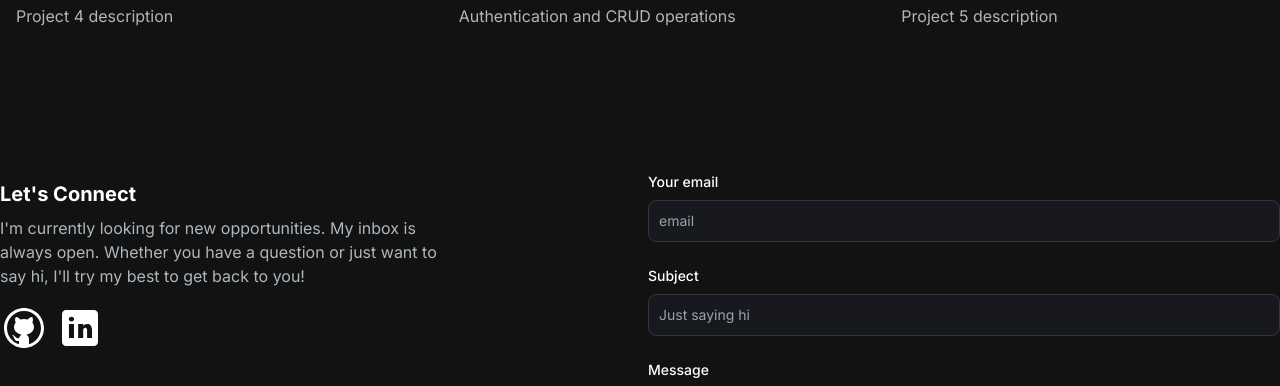
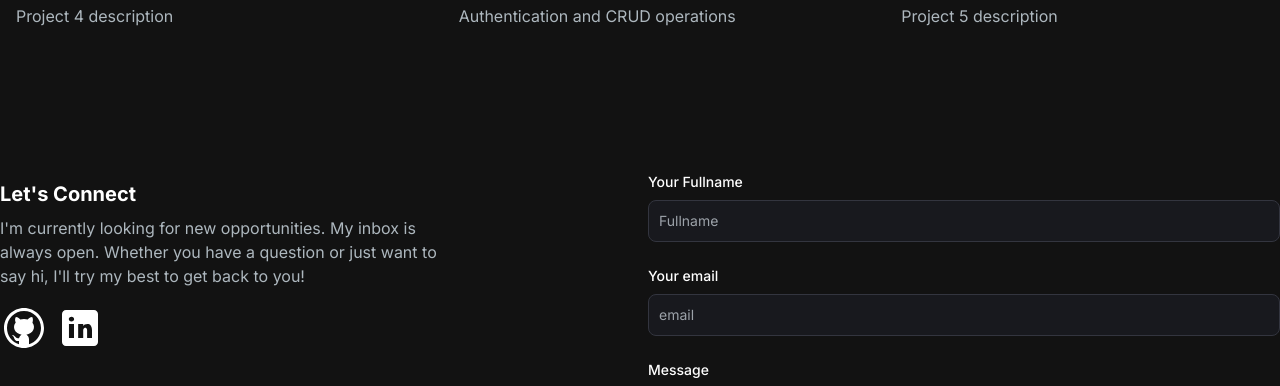
Before and after one commit to Nistavilo/my-portfolio, a Next.js app: page / in a window 1280 px wide. Shown: the part 2248-2634 px from the top of the page. Built offline with nearby package versions, Linux system fonts and the light colour scheme.

Commit message:
emailupdatecommit

```diff
--- a/src/app/api/index.js
+++ b/src/app/api/index.js
@@ -1,11 +1,14 @@
 const express = require('express');
 const app = express();
 const dotenv = require("dotenv")
+
 dotenv.config();
 const port = process.env.PORT;
 const bodyParser = require('body-parser');
 const nodemailer = require('nodemailer');
+const cors = require('cors')
 
+app.use(cors());
 app.use(express.static('public'));
 app.use(bodyParser.urlencoded({ extended: true }));
 app.use(bodyParser.json());
@@ -13,14 +16,14 @@ app.use(bodyParser.json());
 app.post('/email', (req, res) => {
     console.log(process.env.EMAIL)
     console.log(process.env.PASSWORD)
-    const { fullName, mail, comments } = req.body;
+    const { fullName, email, comments } = req.body;
 
     const content = {
         fullName: fullName,
-        email: mail,
+        email: email,
         comments: comments
     };
-
+    console.log(content);
     try {
         sendVerificationEmail(content);
         console.log("Successfully sending Message");
--- a/src/app/api/package.json
+++ b/src/app/api/package.json
@@ -10,7 +10,8 @@
   "license": "ISC",
   "dependencies": {
     "body-parser": "^1.20.2",
-    "dotenv": "^16.3.2",
+    "cors": "^2.8.5",
+    "dotenv": "^16.4.1",
     "express": "^4.18.2",
     "nodemailer": "^6.9.8"
   }
--- a/src/app/components/EmailSection.jsx
+++ b/src/app/components/EmailSection.jsx
@@ -1,4 +1,4 @@
-// Import necessary modules and libraries
+"use client"
 import React, { useState } from "react";
 import axios from "axios";
 import GithubIcon from "../../../public/github-icon.svg";
@@ -8,6 +8,10 @@ import Image from "next/image";
 // EmailSection component
 const EmailSection = () => {
   const [emailSubmitted, setEmailSubmitted] = useState(false);
+  const [fullName, setFullName] = useState("")
+  const [email, setMail] = useState("");
+  const [comments, setComments] = useState("")
+
 
   // Handle form submission using Axios
   const handleSubmit = async (e) => {
@@ -15,14 +19,14 @@ const EmailSection = () => {
 
     // Extract form data
     const data = {
-      email: e.target.email.value,
-      subject: e.target.subject.value,
-      message: e.target.message.value,
+      fullName: fullName,
+      email: email,
+      comments: comments
     };
-
+    console.log(data);
     try {
       // Send POST request using Axios
-      const response = await axios.post("/api/send", data, {
+      const response = await axios.post("http://localhost:4000/email", data, {
         headers: {
           "Content-Type": "application/json",
         },
@@ -31,7 +35,6 @@ const EmailSection = () => {
       // Check if the request was successful
       if (response.status === 200) {
         console.log("Message sent.");
-        setEmailSubmitted(true);
       }
     } catch (error) {
       console.error("Error sending email:", error);
@@ -69,7 +72,22 @@ const EmailSection = () => {
           <form className="flex flex-col" onSubmit={handleSubmit}>
             {/* Email input */}
             <div className="mb-6">
-              <label htmlFor="email" className="text-white block mb-2 text-sm font-medium">Your email</label>
+              <label htmlFor="email" className="text-white block mb-2 text-sm font-medium">Your Fullname</label>
+              <input
+                name="fullname"
+                type="text"
+                id="fullname"
+                required
+                className="bg-[#18191E] border border-[#33353F] placeholder-[#9CA2A9] text-gray-100 text-sm rounded-lg block w-full p-2.5"
+                placeholder="Fullname"
+                value={fullName}
+                onChange={(e) => setFullName(e.target.value)}
+              />
+            </div>
+
+            {/* Subject input */}
+            <div className="mb-6">
+              <label htmlFor="subject" className="text-white block text-sm mb-2 font-medium">Your email</label>
               <input
                 name="email"
                 type="email"
@@ -77,19 +95,9 @@ const EmailSection = () => {
                 required
                 className="bg-[#18191E] border border-[#33353F] placeholder-[#9CA2A9] text-gray-100 text-sm rounded-lg block w-full p-2.5"
                 placeholder="email"
-              />
-            </div>
+                value={email}
+                onChange={(e) => setMail(e.target.value)}
 
-            {/* Subject input */}
-            <div className="mb-6">
-              <label htmlFor="subject" className="text-white block text-sm mb-2 font-medium">Subject</label>
-              <input
-                name="subject"
-                type="text"
-                id="subject"
-                required
-                className="bg-[#18191E] border border-[#33353F] placeholder-[#9CA2A9] text-gray-100 text-sm rounded-lg block w-full p-2.5"
-                placeholder="Just saying hi"
               />
             </div>
 
@@ -101,6 +109,8 @@ const EmailSection = () => {
                 id="message"
                 className="bg-[#18191E] border border-[#33353F] placeholder-[#9CA2A9] text-gray-100 text-sm rounded-lg block w-full p-2.5"
                 placeholder="Let's talk about..."
+                value={comments}
+                onChange={(e) => setComments(e.target.value)}
               />
             </div>
 
--- a/src/app/page.js
+++ b/src/app/page.js
@@ -1,3 +1,4 @@
+'use client';
 import Image from 'next/image'
 import HeroSection from './components/HeroSection'
 import Navbar from './components/Navbar'
```
Also changed, not shown: 1 other file (tests, documents, lock files or other folders).
